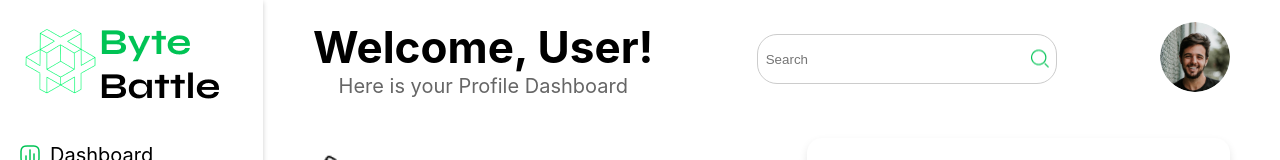
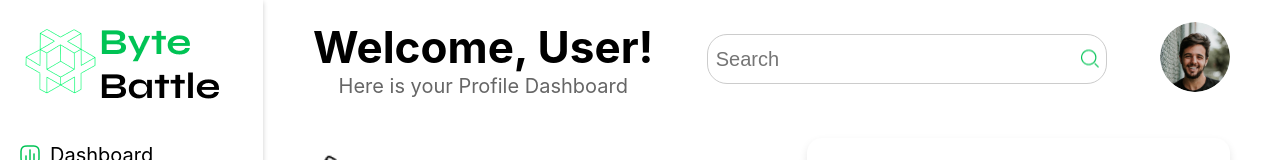
Before and after one commit to Ali-H-Hassan/ByteBattles-CodingAdventure, a React (Create React App) app in the folder frontend/: page /Dashboard in a window 1280 px wide. Shown: the top 160 px of the page. Built offline with nearby package versions, Linux system fonts and the light colour scheme.

Commit message:
Frontend <> Updating Searchbar Style

```diff
--- a/frontend/src/pages/Dashboard/Dashboard.css
+++ b/frontend/src/pages/Dashboard/Dashboard.css
@@ -69,11 +69,12 @@
 }
 
 .search-bar input {
-  width: 300px;
+  width: 400px;
   height: 50px;
   padding: 8px 32px 8px 8px;
   border-radius: 20px;
   border: 1px solid #ccc;
+  font-size: 20px;
 }
 
 .search-bar img {
```
